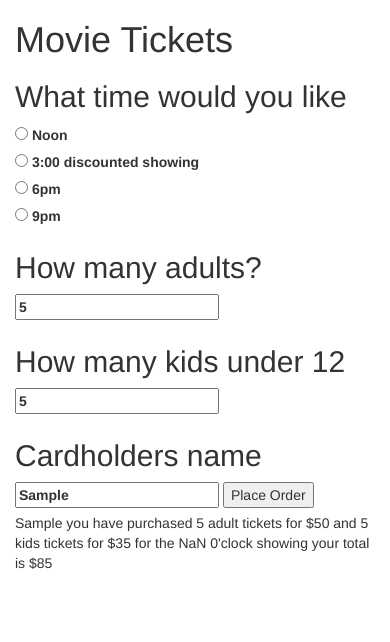
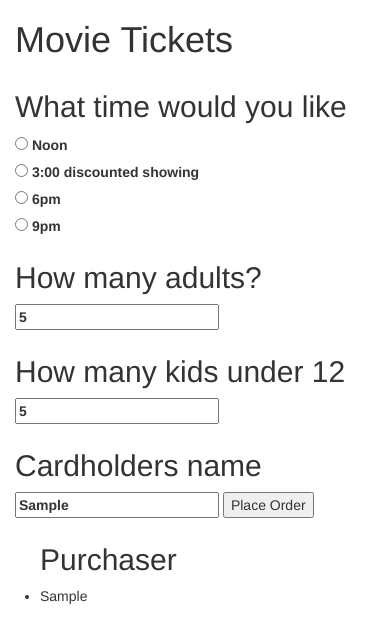
Before and after one commit to austinsaccounts/movietickets, a plain HTML site: page index.html in a window 390 px wide. Both pictures are taken after typing "5", "5", "Sample" into the empty fields and a click on the button "Place Order". Drawn offline with nearby package versions, Linux system fonts and the light colour scheme.

Commit message:
its mostly working

```diff
--- a/css/styles.css
+++ b/css/styles.css
@@ -0,0 +1,3 @@
+.purchaseHistory {
+  display: none;
+}
--- a/index.html
+++ b/index.html
@@ -19,13 +19,13 @@
 <link href="css/styles.css" rel="stylesheet" type="text/css">
 <script src="js/scripts.js"></script>
 
-
   <title>Movie tickets</title>
 </head>
   <body>
     <div class="container">
       <h1>Movie Tickets</h1>
-
+      <div class="row">
+        <div class="col-md-6">
           <h2>What time would you like</h2>
           <form id="ticketSales">
             <label><input type="radio" name="movieTime" value="12"> Noon</label><br>
@@ -42,7 +42,22 @@
             <label for="cardName"> <input type="text"  id="cardName"><br> </label>
             <button type="submit" id="submitButton">Place Order</button>
           </form>
-        <div class="ticketOutput">
+        </div>
+        <div>
+          <ul class="purchaser">
+            <h2>Purchaser</h2>
+          </ul>
+        </div>
+        <div class="col-md-6">
+          <div class="purchaseHistory ticketOutput">
+            <h2>Purchase History</h2>
+            <p>Name: <span id="purchase-Name"></span></p>
+            <p>Adults: <span id="purchase-Adults"></span></p>
+            <p>Kids: <span id="purchase-Kids"></span></p>
+            <p>Showtime: <span id="purchase-Time"></span>:00 pm</p>
+            <p>Total Price: $<span id="purchase-Price"></span></p>
+          </div>
+        </div>
       </div>
     </div>
   </body>
--- a/js/scripts.js
+++ b/js/scripts.js
@@ -1,6 +1,8 @@
 //business logic
+// function purchaseHistory(Ticket) {
+// history = [];
+// }
 function Ticket(showtimes, adults, kids, cardHolder) {
-
   this.showtimes = parseInt(showtimes);
   this.adults = parseInt(adults);
   this.kids = parseInt(kids);
@@ -11,8 +13,7 @@ function Ticket(showtimes, adults, kids, cardHolder) {
 Ticket.prototype.adultPrices = function(newTicket) {
   if (this.showtimes === 3) {
     adultPrices = this.adults * 7;
-  }
-else {
+  } else {
     adultPrices = this.adults * 10;
   }
   return adultPrices;
@@ -29,7 +30,7 @@ else {
 
 
 Ticket.prototype.receipt = function() {
-  console.log(this);
+
   return this.cardHolder + " you have purchased " + this.adults + " adult tickets for $" + this.adultPrices + " and " + this.kids + " kids tickets for $" + this.childPrices + " for the " + this.showtimes + " 0'clock showing your total is $" + parseInt(childPrices + adultPrices);
 }
 
@@ -39,19 +40,25 @@ $(document).ready(function() {
     event.preventDefault();
 
     var showtimes = $("input[name=movieTime]:checked").val();
-    console.log(showtimes + " this is showtime")
     var adults = $("input[name=adults]").val();
-    console.log(adults);
     var kids = $("input[name=kids]").val();
-    console.log(kids);
     var cardHolder = $("#cardName").val();
+    var newTicket = new Ticket(showtimes, adults, kids, cardHolder);
     console.log(cardHolder);
-    var newTicket = new Ticket(showtimes, adults, kids, cardHolder);
-    // newTicket += newTicket.prices();
-    // console.log(newTicket);
-    $(".ticketOutput").append(newTicket.receipt());
-    console.log(newTicket);
 
-      });
+    $("ul.purchaser").append("<li>" + cardHolder + "</li>");
+
+    $("ul.purchaser").click(function() {
+      $(".purchaseHistory").toggle();
+    })
+
+
+    $("#purchase-Name").text(cardHolder);
+    $("#purchase-Adults").text(adults);
+    $("#purchase-Kids").text(kids);
+    $("#purchase-Time").text(showtimes);
+    $("#purchase-Price").text(parseInt(childPrices + adultPrices));
+
 
   });
+});
```
Lines whose indentation alone changed are shown as unchanged.
